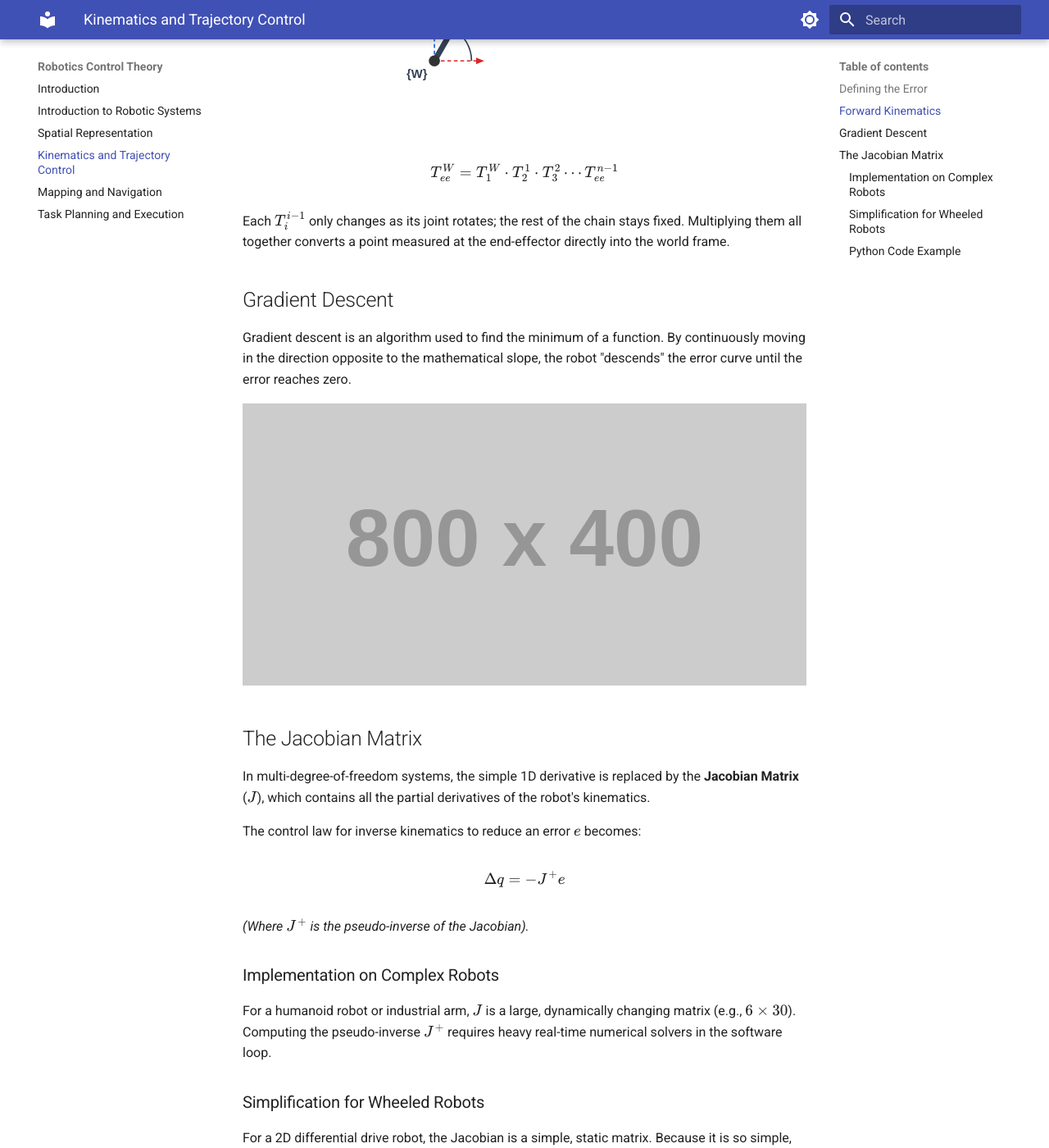
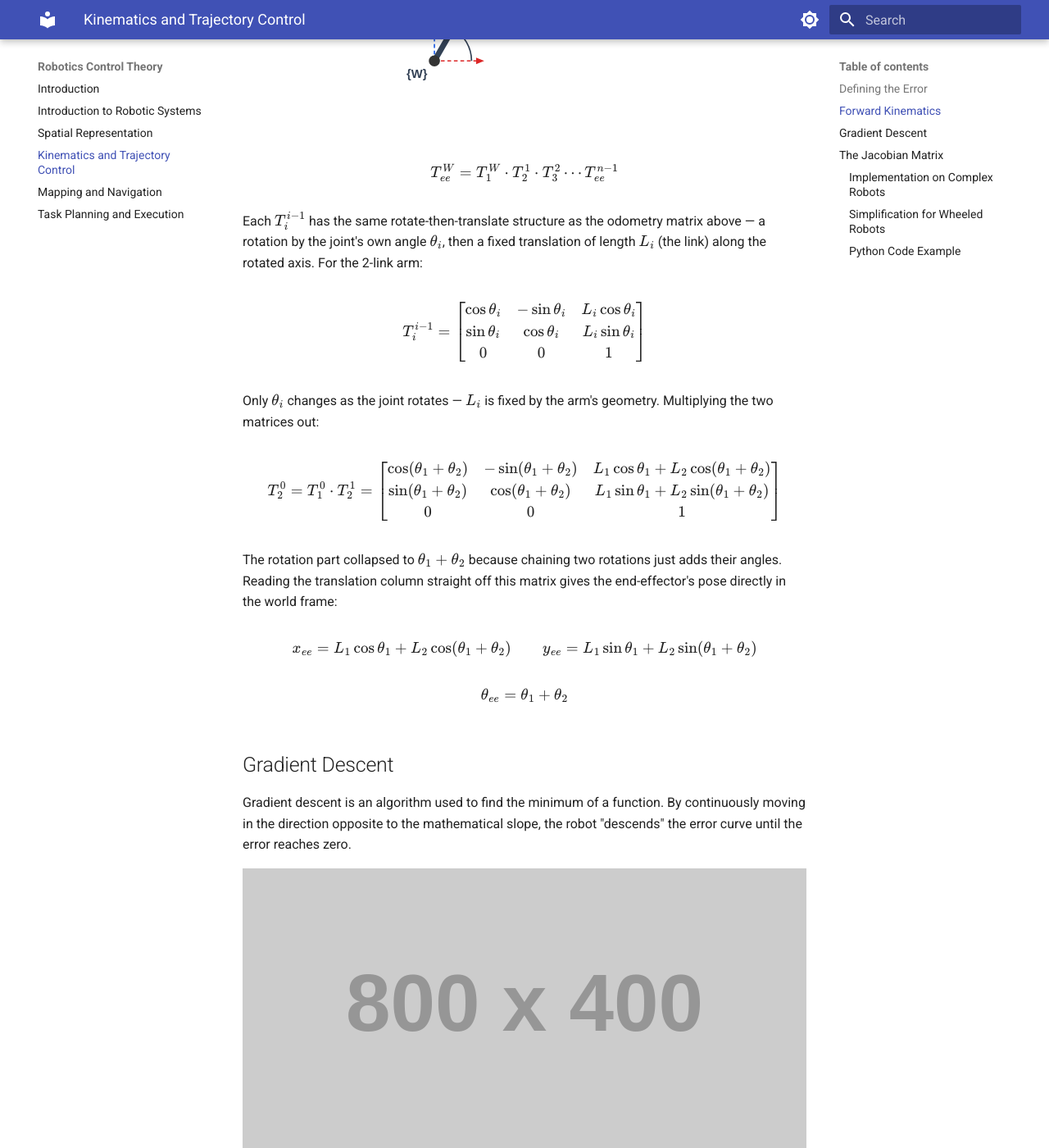
Before and after one commit to Kooroshoo/intro-to-robotics, an MkDocs documentation site: the page built from docs/03-kinematics-and-trajectory-control.md, in a window 1280 px wide and 1400 px high, scrolled down 2399 px. Shown: the whole window at 82% size. Built offline with MkDocs 1.6.1 and Material for MkDocs 9.7.7, drawn with Linux system fonts in a browser that asks for light colours.

Commit message:
Update 03-kinematics-and-trajectory-control.md

```diff
--- a/docs/03-kinematics-and-trajectory-control.md
+++ b/docs/03-kinematics-and-trajectory-control.md
@@ -62,7 +62,27 @@ $$
 T^W_{ee} = T^W_1 \cdot T^1_2 \cdot T^2_3 \cdots T^{n-1}_{ee}
 $$
 
-Each $T^{i-1}_i$ only changes as its joint rotates; the rest of the chain stays fixed. Multiplying them all together converts a point measured at the end-effector directly into the world frame.
+Each $T^{i-1}_i$ has the same rotate-then-translate structure as the odometry matrix above — a rotation by the joint's own angle $\theta_i$, then a fixed translation of length $L_i$ (the link) along the rotated axis. For the 2-link arm:
+
+$$
+T^{i-1}_i = \begin{bmatrix} \cos\theta_i & -\sin\theta_i & L_i\cos\theta_i \\ \sin\theta_i & \cos\theta_i & L_i\sin\theta_i \\ 0 & 0 & 1 \end{bmatrix}
+$$
+
+Only $\theta_i$ changes as the joint rotates — $L_i$ is fixed by the arm's geometry. Multiplying the two matrices out:
+
+$$
+T^0_2 = T^0_1 \cdot T^1_2 = \begin{bmatrix} \cos(\theta_1+\theta_2) & -\sin(\theta_1+\theta_2) & L_1\cos\theta_1 + L_2\cos(\theta_1+\theta_2) \\ \sin(\theta_1+\theta_2) & \cos(\theta_1+\theta_2) & L_1\sin\theta_1 + L_2\sin(\theta_1+\theta_2) \\ 0 & 0 & 1 \end{bmatrix}
+$$
+
+The rotation part collapsed to $\theta_1+\theta_2$ because chaining two rotations just adds their angles. Reading the translation column straight off this matrix gives the end-effector's pose directly in the world frame:
+
+$$
+x_{ee} = L_1\cos\theta_1 + L_2\cos(\theta_1+\theta_2) \qquad y_{ee} = L_1\sin\theta_1 + L_2\sin(\theta_1+\theta_2)
+$$
+
+$$
+\theta_{ee} = \theta_1 + \theta_2
+$$
 
 ## Gradient Descent
 Gradient descent is an algorithm used to find the minimum of a function. By continuously moving in the direction opposite to the mathematical slope, the robot "descends" the error curve until the error reaches zero.
```
